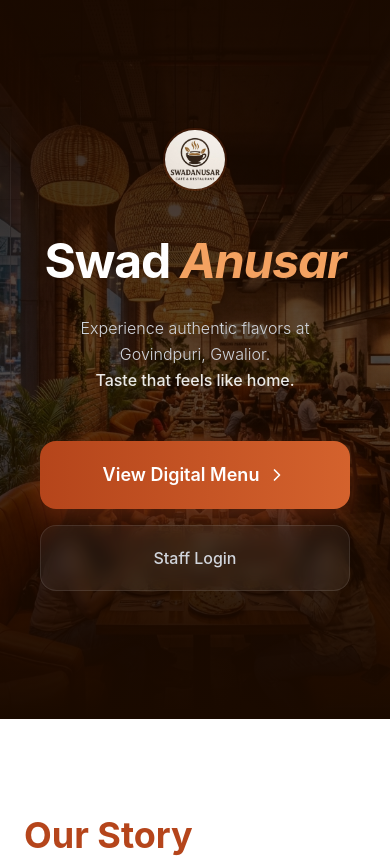
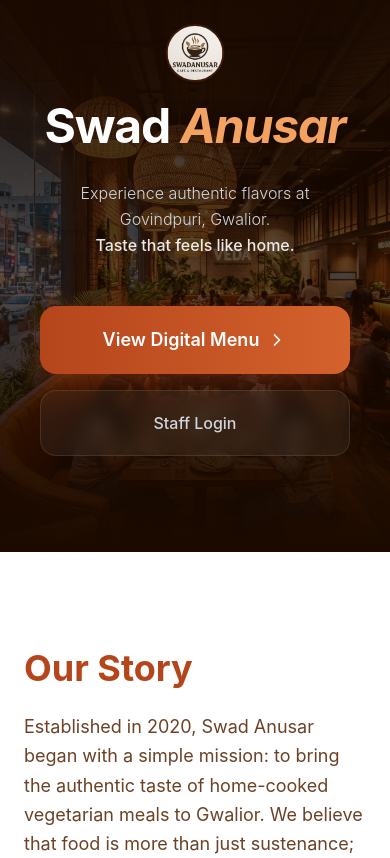
Before and after one commit to haarekasahara1923-wq/menu, a Next.js app: page / in a window 390 px wide. Shown: the top 858 px of the page. Built offline with nearby package versions, Linux system fonts and the light colour scheme; a web font is replaced by a local one.

Commit message:
fix: adjust logo positioning and hero padding for better mobile layout

```diff
--- a/app/page.tsx
+++ b/app/page.tsx
@@ -8,7 +8,7 @@
     <div className="flex flex-col min-h-screen">
       <main className="flex-1 overflow-x-hidden">
         {/* Hero Section */}
-        <section className="relative py-32 md:py-48 flex flex-col items-center justify-center p-6 text-center bg-[#1A0A00]">
+        <section className="relative py-24 md:py-48 flex flex-col items-center justify-center p-6 text-center bg-[#1A0A00]">
             {/* Background Image with Overlay */}
             <div className="absolute inset-0 z-0">
                 <img
@@ -19,9 +19,9 @@
                 <div className="absolute inset-0 bg-gradient-to-b from-[#1A0A00]/80 via-transparent to-[#1A0A00]"></div>
             </div>
 
-            {/* Logo - Absolute on Desktop, Centered in Flow on Mobile */}
-            <div className="md:absolute md:top-8 md:left-8 z-20 mb-10 md:mb-0">
-                <Logo width={60} height={60} className="md:w-[70px] md:h-[70px]" />
+            {/* Logo - Fixed at top, left on desktop, centered on mobile */}
+            <div className="absolute top-6 md:top-8 left-1/2 -translate-x-1/2 md:left-8 md:translate-x-0 z-20">
+                <Logo width={55} height={55} className="md:w-[70px] md:h-[70px]" />
             </div>
 
             <div className="z-10 flex flex-col items-center max-w-sm md:max-w-xl mx-auto w-full px-4">
```
